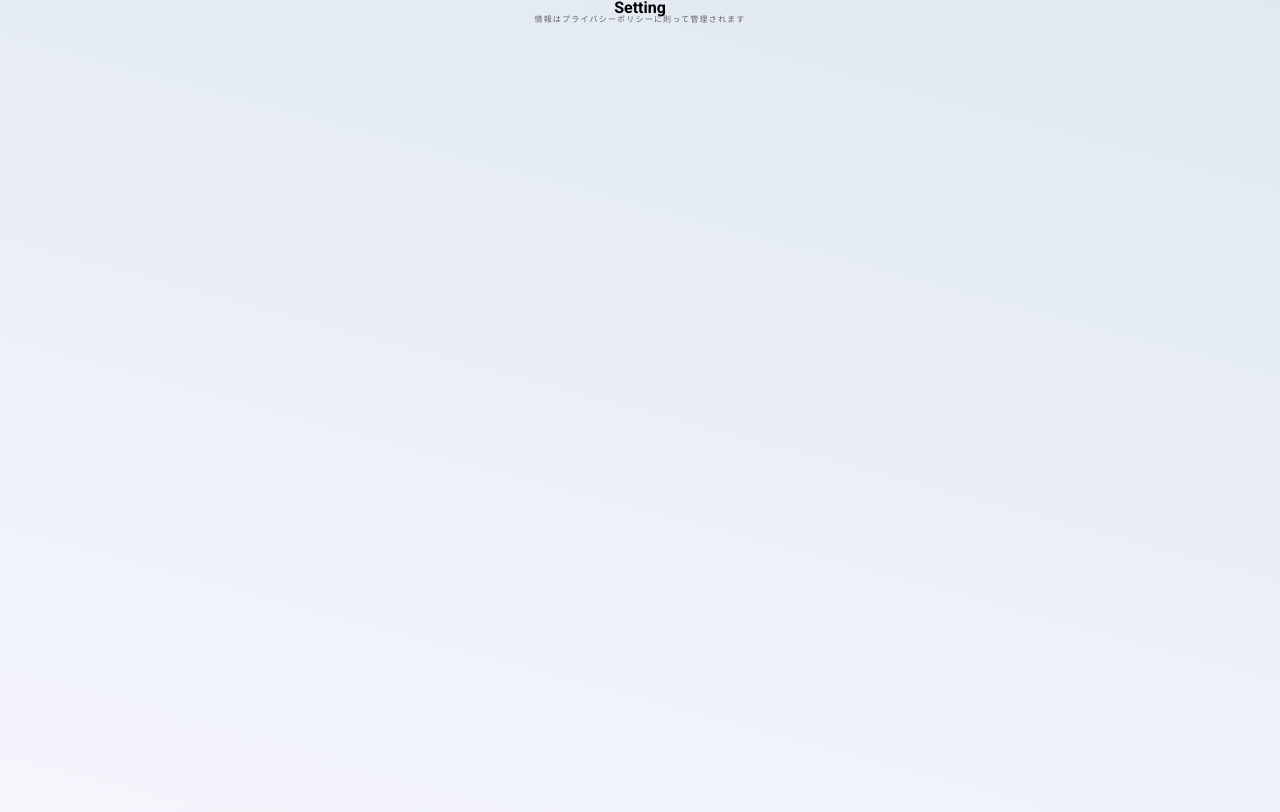
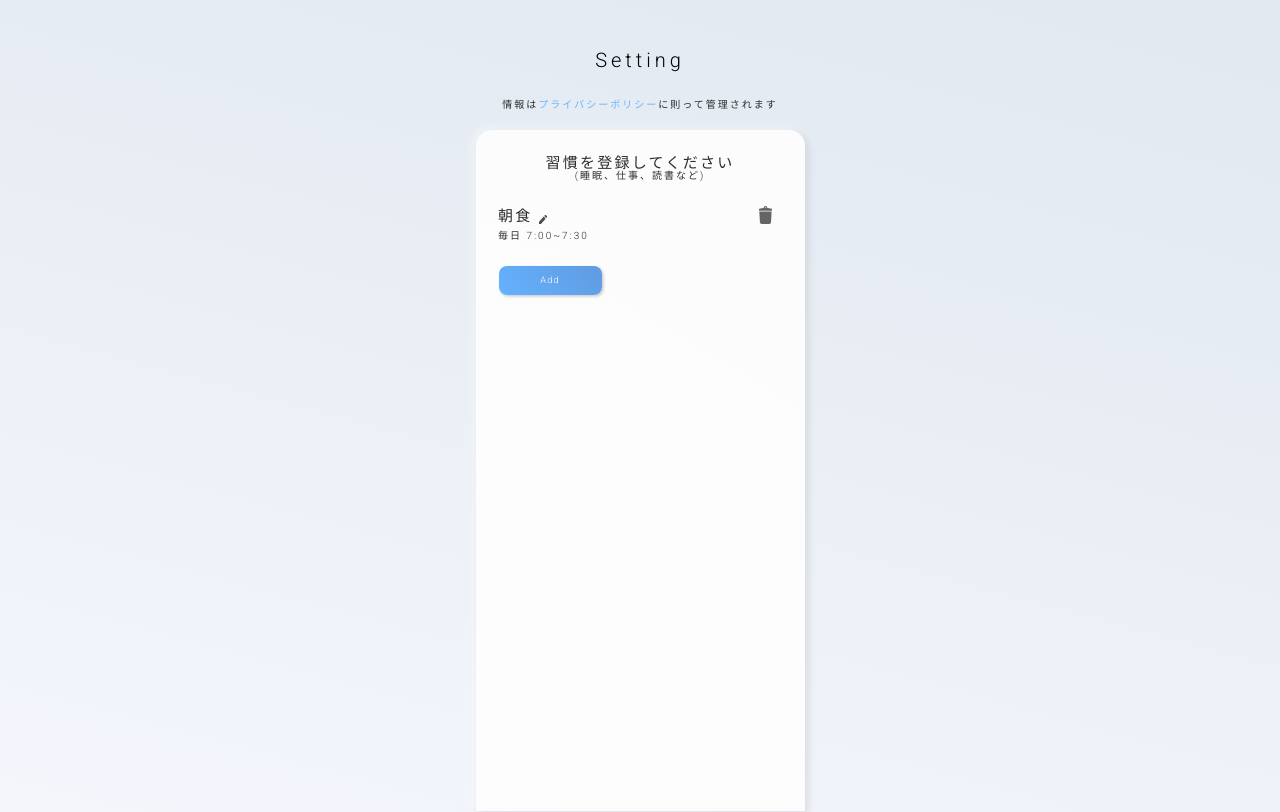
Before and after one commit to Yuya-bakuretsu/DisPlay, a Django app: template task/templates/task/initial.html in a window 1280 px wide. Run offline with Django 3.2, Linux system fonts and the light colour scheme; the template is opened without the code that fills it, so the values that code supplies are empty.

Commit message:
v-5 initialページの実装

```diff
--- /dev/null
+++ b/task/static/css/initial.css
@@ -0,0 +1,62 @@
+h1{
+  padding: 50px 0 0 0;
+}
+p.subtitle{
+  margin: 30px 0 0 0;
+}
+p{
+  font-size: 10px;
+  letter-spacing: 0.2em;
+  color: #2C2C2C;
+}
+a{
+  text-decoration: none;
+  color: #6AB2FA;
+}
+.custom_edit1{
+  margin: 20px auto 0 auto;
+  width: 329px;
+  min-height: 681px;
+  background: linear-gradient(30deg,#FDFDFD, #FCFCFC);
+  border-radius: 16px 16px 0 0;
+  box-shadow:
+  3px 3px 9px 0 rgba(0, 0, 0, 0.1),
+  -3px -3px 9px 0 rgba(248, 253, 255, 0.6);
+}
+p.custom_subtitle{
+  padding: 8px 0 0 0;
+}
+h3{
+  font-size: 15px;
+  color: #2C2C2C;
+}
+h3.custom_title{
+  padding: 26px 0 0 0;
+}
+.custom_wrapper{
+  text-align: left;
+}
+.custom_list{
+  margin: 25px 0 25px 0;
+}
+.custom{
+  display: flex;
+  margin: 0 0 0 22.5px;
+  flex-wrap: wrap;
+  align-items: flex-end;
+}
+img.Pen{
+  margin: 0 0 0 6px;
+}
+img.Trashcan{
+  width: 13.24px;
+  height: 17.97px;
+  margin: 0 0 0 212px;
+  align-self: center;
+}
+p.custom_time{
+  margin: 7px 0 0 0;
+}
+button{
+  margin: 0 0 0 23px;
+}
--- a/task/static/css/style.css
+++ b/task/static/css/style.css
@@ -3,7 +3,7 @@ body{
   background:linear-gradient(15deg, #F4F6FC, #E1E8F0);
   text-align: center;
   background-repeat: no-repeat;
-  height: 812px;
+  min-height: 812px;
   width: 375px;
   margin: 0 auto 0 auto;
   font-family: 'Roboto', sans-serif;
@@ -14,6 +14,7 @@ h1{
   letter-spacing: 0.2em;
 }
 h3{
+  font-family: 'Roboto', sans-serif;
   font-weight: 300;
   font-size: 17px;
   letter-spacing: 0.15em;
@@ -40,7 +41,9 @@ p{
   font-weight: 300;
 }
 button{
+  font-family: 'Roboto', sans-serif;
   color: #A0A0A0;
+  font-weight: 300;
   box-shadow:
   1.5px 1.5px 3px rgba(0, 0, 0, 0.2),
   -1.5px -1.5px 3px rgba(248, 253, 255, 0.9),
@@ -56,7 +59,7 @@ button:active{
   inset -1px -1.5px 3px rgba(248, 253, 255, 0.9);
 }
 .Login.Landscape_button{
-  background:linear-gradient(30deg,#65B2FF, #5392DB);
+  background:linear-gradient(45deg,#65B2FF, #5F9BE0);
   width: 103px;
   height: 29px;
   color: #ffffff;
--- a/task/templates/task/initial.html
+++ b/task/templates/task/initial.html
@@ -6,13 +6,26 @@
   <meta name="viewport" content="width=device-width, initial-scale=1.0">
   <link rel="stylesheet" href="../../static/css/reset.css">
   <link rel="stylesheet" href="../../static/css/style.css">
+  <link rel="stylesheet" href="../../static/css/initial.css">
   <title>Setting</title>
 </head>
 
 <body>
-  <h2>Setting</h2>
-  <p>情報はプライバシーポリシーに則って管理されます</p>
-  <div class="cutom_edit">
+  <h1>Setting</h1>
+  <p class="subtitle">情報は<a href="">プライバシーポリシー</a>に則って管理されます</p>
+  <div class="custom_edit1">
+    <h3 class="custom_title">習慣を登録してください</h3>
+    <p class="cutom_subtitle">(睡眠、仕事、読書など)</p>
+    <div class="custom_wrapper">
+      <div class="custom_list">
+        <div class="custom">
+          <h3>朝食</h3><img class="Pen" src="../../static/image/pen.svg" alt="Pen"><img class="Trashcan"
+            src="../../static/image/Trashcan.svg" alt="Trashcan">
+          <p class="custom_time">毎日 7:00~7:30</p>
+        </div>
+      </div>
+      <button class="Landscape_button Login">Add</button>
+    </div>
   </div>
 </body>
 
```
Also changed, not shown: task/static/image/Trashcan.svg, task/static/image/pen.svg (added).
